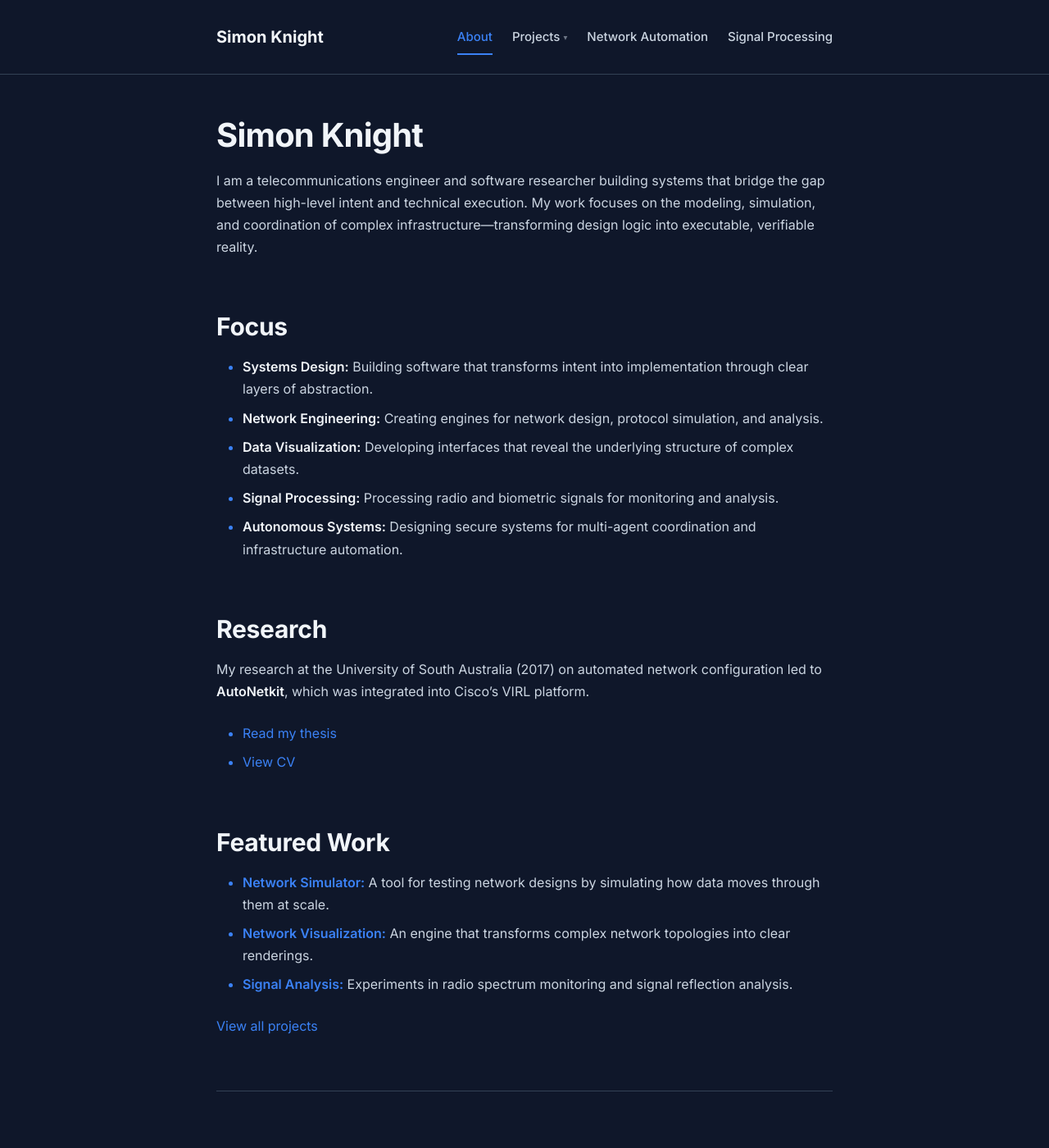
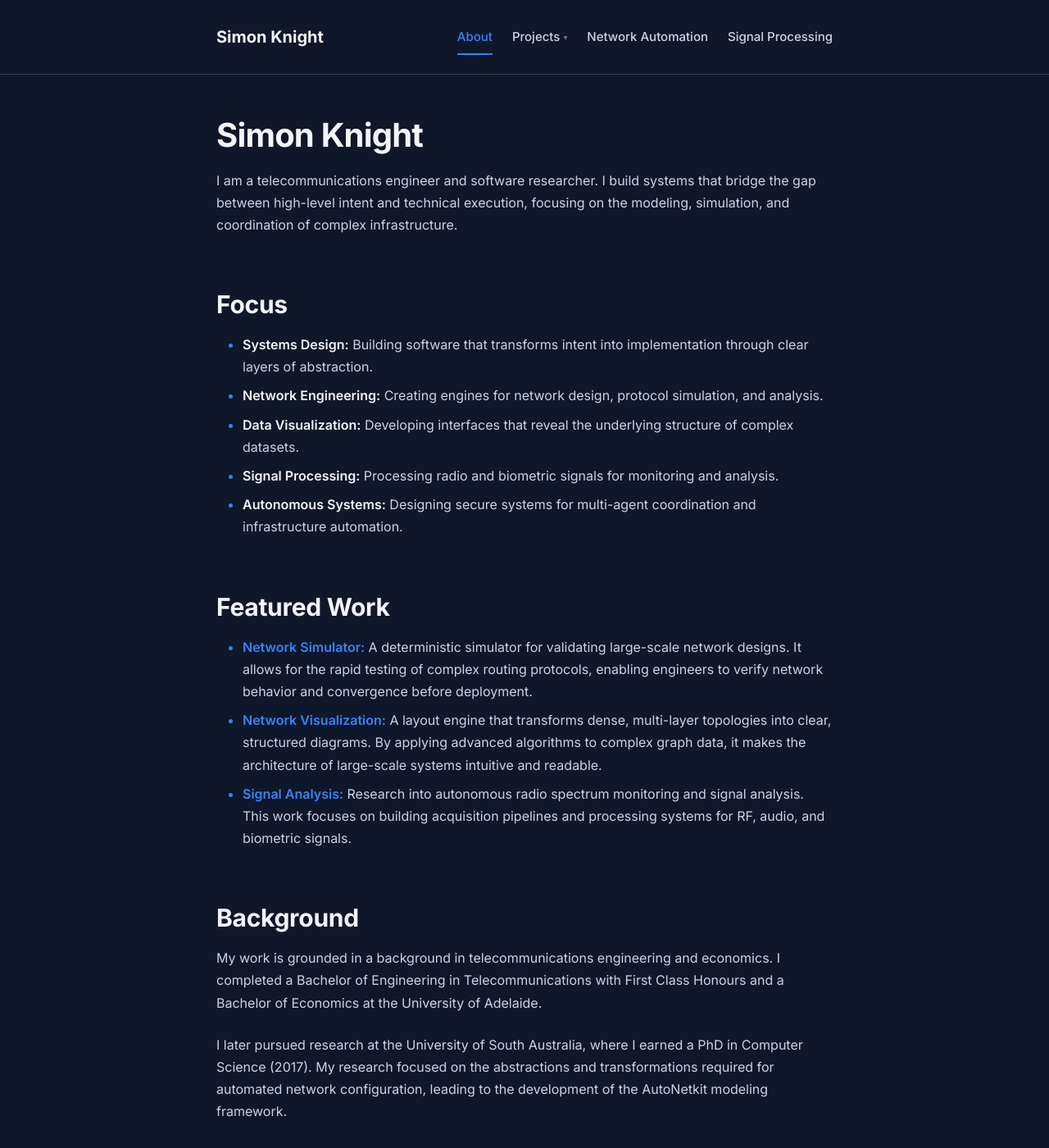
Before and after one commit to sk2/sk2.github.com, a Jekyll site: the page built from index.md, in a window 1280 px wide and 1400 px high. Shown: the whole window at 82% size. Built offline with Jekyll 4.4.1, drawn with Linux system fonts in a browser that asks for light colours; nearby versions of some CDN libraries; our own code applies the rules of GitHub Pages for plain Markdown files; some of the changed text lies outside the part shown.

Commit message:
Refine homepage: expand featured work, move research to background, add undergrad details

```diff
--- a/index.md
+++ b/index.md
@@ -4,7 +4,7 @@ layout: default
 
 # Simon Knight
 
-I am a telecommunications engineer and software researcher building systems that bridge the gap between high-level intent and technical execution. My work focuses on the modeling, simulation, and coordination of complex infrastructure—transforming design logic into executable, verifiable reality.
+I am a telecommunications engineer and software researcher. I build systems that bridge the gap between high-level intent and technical execution, focusing on the modeling, simulation, and coordination of complex infrastructure.
 
 ## Focus
 
@@ -14,18 +14,20 @@ I am a telecommunications engineer and software researcher building systems that
 - **Signal Processing:** Processing radio and biometric signals for monitoring and analysis.
 - **Autonomous Systems:** Designing secure systems for multi-agent coordination and infrastructure automation.
 
-## Research
-
-My research at the University of South Australia (2017) on automated network configuration led to **AutoNetkit**, which was integrated into Cisco's VIRL platform.
-
-- [Read my thesis](thesis)
-- [View CV](cv)
-
 ## Featured Work
 
-- **[Network Simulator:](/projects/network-simulator)** A tool for testing network designs by simulating how data moves through them at scale.
-- **[Network Visualization:](/projects/netvis)** An engine that transforms complex network topologies into clear renderings.
-- **[Signal Analysis:](/signal-processing)** Experiments in radio spectrum monitoring and signal reflection analysis.
+- **[Network Simulator:](/projects/network-simulator)** A deterministic simulator for validating large-scale network designs. It allows for the rapid testing of complex routing protocols, enabling engineers to verify network behavior and convergence before deployment.
+- **[Network Visualization:](/projects/netvis)** A layout engine that transforms dense, multi-layer topologies into clear, structured diagrams. By applying advanced algorithms to complex graph data, it makes the architecture of large-scale systems intuitive and readable.
+- **[Signal Analysis:](/signal-processing)** Research into autonomous radio spectrum monitoring and signal analysis. This work focuses on building acquisition pipelines and processing systems for RF, audio, and biometric signals.
+
+## Background
+
+My work is grounded in a background in telecommunications engineering and economics. I completed a Bachelor of Engineering in Telecommunications with First Class Honours and a Bachelor of Economics at the University of Adelaide.
+
+I later pursued research at the University of South Australia, where I earned a PhD in Computer Science (2017). My research focused on the abstractions and transformations required for automated network configuration, leading to the development of the AutoNetkit modeling framework.
+
+- [Read my PhD thesis](thesis)
+- [View CV](cv)
 
 [View all projects](projects)
 
```
